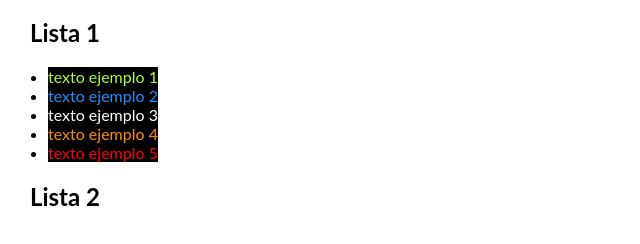
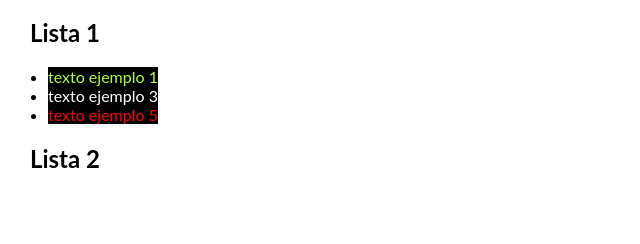
Before and after one commit to agarcluq/ejercicio-2-JS, a plain HTML site: page index.html in a window 1280 px wide. Shown: the part 50-294 px from the top of the page, without its empty margins (0-640 px from the left). Drawn offline with Linux system fonts and the light colour scheme.

Commit message:
eliminar li pares

```diff
--- a/script.js
+++ b/script.js
@@ -60,4 +60,22 @@ function onLoad() {
   console.log(childSpan5)
   childSpan5.classList.add('element-5');
   console.log(childSpan5.classList)
+
+  //    * Tras añadir las clases, haced uso de "querySelectorAll" para obtener solo los elementos "li" con valor par (teniendo en cuenta que el primer elmento es el 1) y, a continuación, eliminadlos.
+
+  //LISTA
+  console.log("lista LI")
+  let list=document.querySelectorAll("li:nth-child(even)")
+
+  count=0;
+  for (item of list){
+    if(count >= 0){
+          console.log("Se removerá el div:", item);
+          item.remove();
+    }
+  }
+
+  //En la segunda lista, que en principio está vacía, deberéis hacer esto:
+//    * Tenéis que generar dentro de esta lista, nodo a nodo, la misma estructura que ha quedado en la primera lista en la que realizastéis los cambios. Tiene que quedar igual, con la misma jerarquía y con las mismas clases, pero con la diferencia de que en vez de elementos "span" deben ser botones. Para replicar los elementos de la primera lista no hace falta que la recorráis, podéis simplemente generar cada elemento "a mano" una detrás de otro (aunque si usáis la lista de referencia para hacer algún tipo de bucle, mejor)
+
 }
```
Also changed, not shown: index.html (+3 -1 lines).
